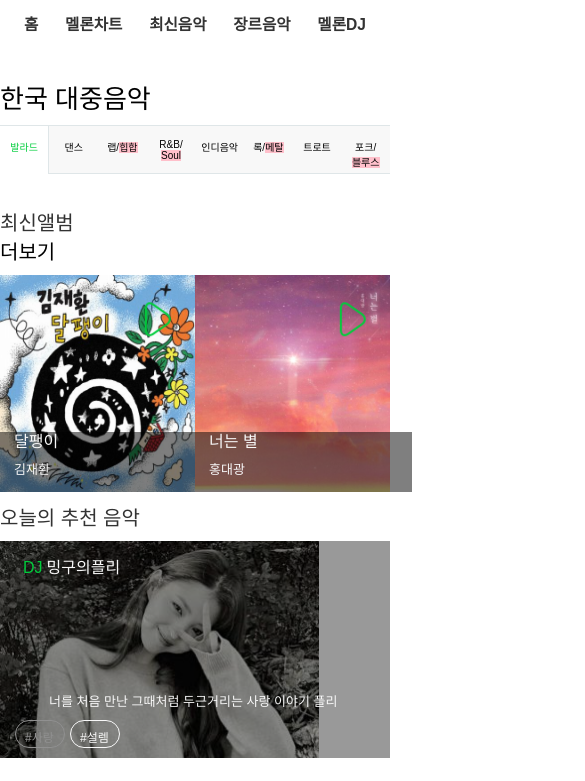
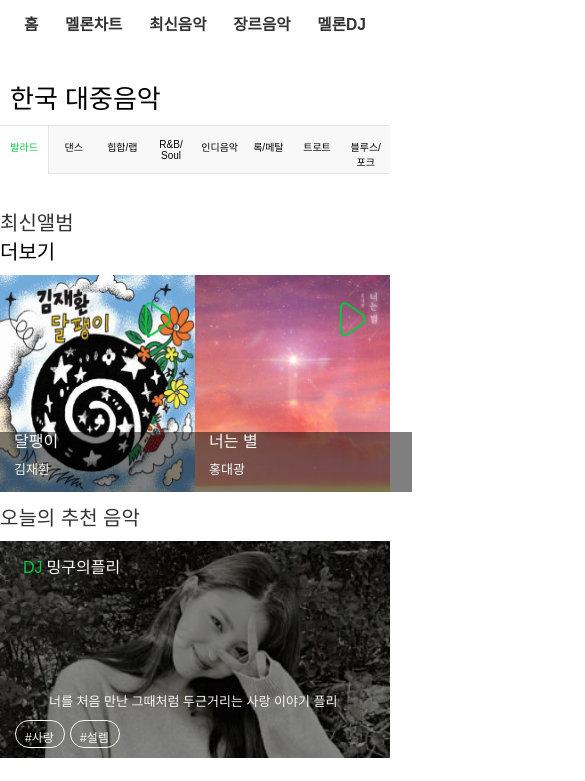
Before and after one commit to jeong-se-hun/project-watermelon, a website: page views/genre.html in a window 390 px wide. Shown: the part 63-844 px from the top of the page, 585 px wide, since content can reach past the window. Drawn offline with Linux system fonts and the light colour scheme; files whose address does not match are found by name; a web font is replaced by a local one.

Commit message:
wai-aria 1차 merge

```diff
--- a/scss/05_pages/_genre.scss
+++ b/scss/05_pages/_genre.scss
@@ -3,8 +3,11 @@
   &__kpop {
     font-size: rem(26px);
     margin: 0 auto;
-    width: rem(1010px);
     padding-bottom: 10px;
+    margin-left: 10px;
+    @include tab {
+      width: 100%;
+    }
   }
   &__sub {
     &__list {
@@ -55,7 +58,6 @@
     }
     &__item-link-slash {
       @include mobile {
-        background: pink;
         white-space: nowrap;
       }
     }
@@ -145,9 +147,11 @@
         display: inline-block;
         width: rem(36px);
         height: rem(43px);
-        background: url(../../assets/images/button_icons_sprite2.png) no-repeat 55% 40%;
+        background: url(../../assets/images/button_icons_sprite2.png) no-repeat
+          55% 40%;
         @include tab {
-          background: url(../../assets/images/button_icons_sprite2.png) no-repeat 87% 0%;
+          background: url(../../assets/images/button_icons_sprite2.png)
+            no-repeat 87% 0%;
         }
       }
 
@@ -230,15 +234,16 @@
         width: 100%;
         height: 100%;
         margin: 0 10px;
-        // overflow: hidden;
-        object-fit: cover;
+      }
+      @include mobile {
+        width: 100%;
       }
       & > img {
         @include tab {
           width: 64%;
-          @include mobile {
-            width: 100%;
-          }
+        }
+        @include mobile {
+          width: 100%;
         }
       }
     }
@@ -406,15 +411,15 @@
             border: 1px solid $medium-gray;
           }
         }
-        @include mobile {
-          color: $light-gray;
-          border: 1px solid $light-gray;
-          &:hover {
-            color: $medium-gray;
-            border: 1px solid $medium-gray;
-            // background: pink;
-          }
-        }
+        // @include mobile {
+        //   color: $light-gray;
+        //   border: 1px solid $light-gray;
+        //   &:hover {
+        //     color: $medium-gray;
+        //     border: 1px solid $medium-gray;
+        //     // background: pink;
+        //   }
+        // }
       }
       &__links-hash2 {
         position: absolute;
--- a/views/genre.html
+++ b/views/genre.html
@@ -177,9 +177,9 @@
     </nav>
 
     <div class="genre">
-      <h2 class="genre__kpop">한국 대중음악</h2>
 
       <section class="genre__sub">
+        <h2 class="genre__kpop">한국 대중음악</h2>
         <h3 class="sr-only">국내 음악 장르</h3>
         <ul class="genre__sub__list">
           <li class="genre__sub__item is-active">
@@ -190,12 +190,12 @@
           </li>
           <li class="genre__sub__item">
             <a href="/" class="genre__sub__item-link"
-              >랩/<span class="genre__sub__item-link-slash">힙합</span></a
+              >힙합/<span class="genre__sub__item-link-slash">랩</span></a
             >
           </li>
           <li class="genre__sub__item">
             <a href="/" class="genre__sub__item-link"
-              >R&B/<span class="genre__sub__item-link-slash">Soul</span></a
+              >R&B<span aria-hidden="true">/</span><span class="genre__sub__item-link-slash">Soul</span></a
             >
           </li>
           <li class="genre__sub__item">
@@ -211,7 +211,7 @@
           </li>
           <li class="genre__sub__item">
             <a href="/" class="genre__sub__item-link"
-              >포크/<span class="genre__sub__item-link-slash">블루스</span></a
+              >블루스/<span class="genre__sub__item-link-slash">포크</span></a
             >
           </li>
         </ul>
```
Also changed, not shown: css/style.css, 1 other file.
